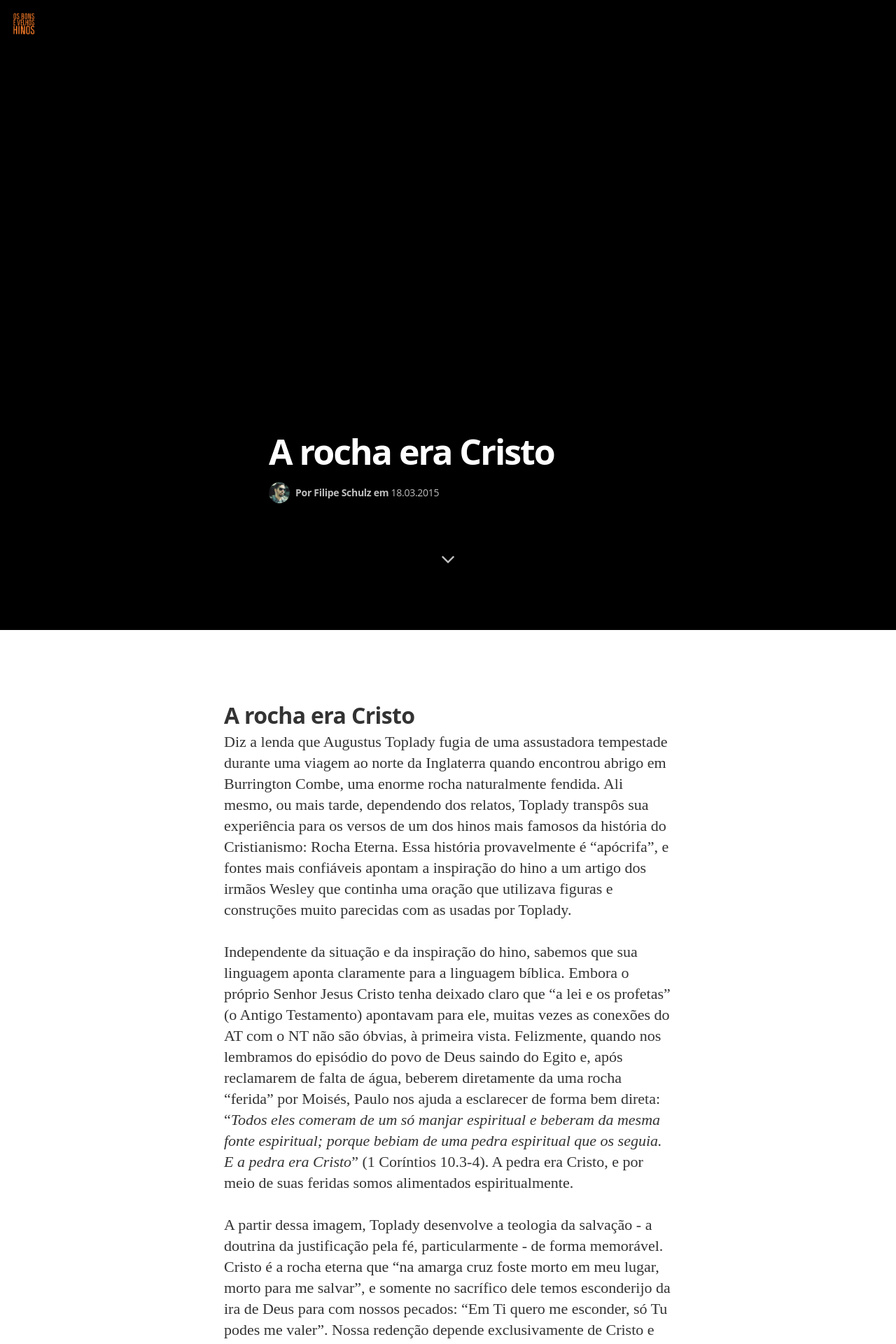
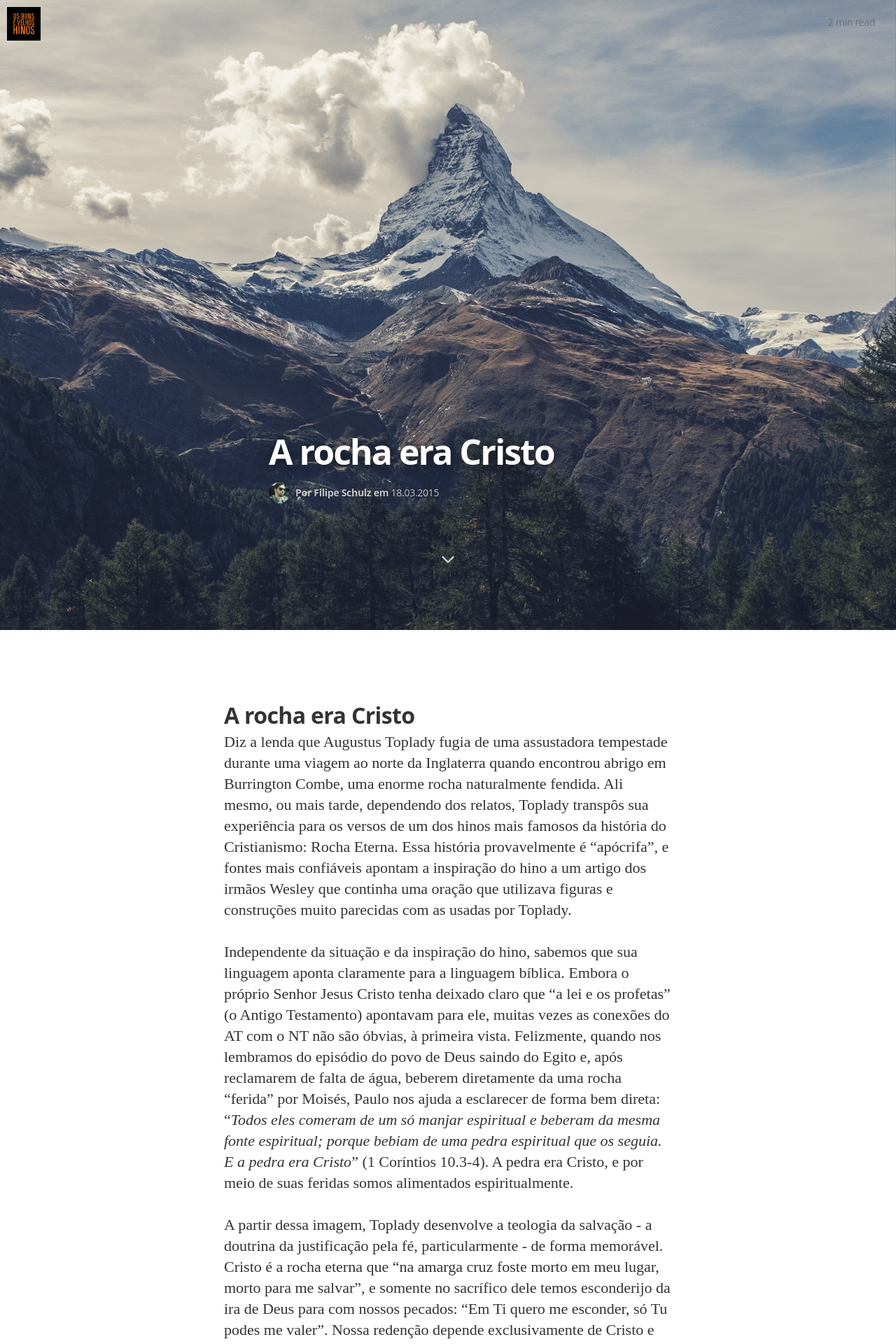
Before and after one commit to filipe-schulz/filipe-schulz.github.io, a Jekyll site: the page built from _posts/2015-03-18-a-rocha-era-cristo.md, in a window 1280 px wide. Shown: the top 1920 px of the page at 70% size. Built offline with Jekyll 4.4.1, drawn with Linux system fonts in a browser that asks for light colours; nearby versions of some CDN libraries; some web fonts are replaced.

Commit message:
teste resize imagens

```diff
--- a/_layouts/post.html
+++ b/_layouts/post.html
@@ -9,10 +9,10 @@
       <article class="post">
         {% if page.image %}
         <div class="article-image">
-          <div class="post-image-image" style="background-image: url({% if page.image %}{{ page.image }}{% endif %}).jpg">
+          <div class="post-image-image" style="background-image: url({% if page.image %}{{ page.image }}{% endif %})">
             Article Image
           </div>
-          <div class="post-image-image2" style="background-image: url({% if page.image2 %}{{ page.image2 }}{% endif %}).jpg">
+          <div class="post-image-image2" style="background-image: url({% if page.image2 %}{{ page.image2 }}{% endif %})">
             Article Image
           </div>
           <div class="post-meta">
```
